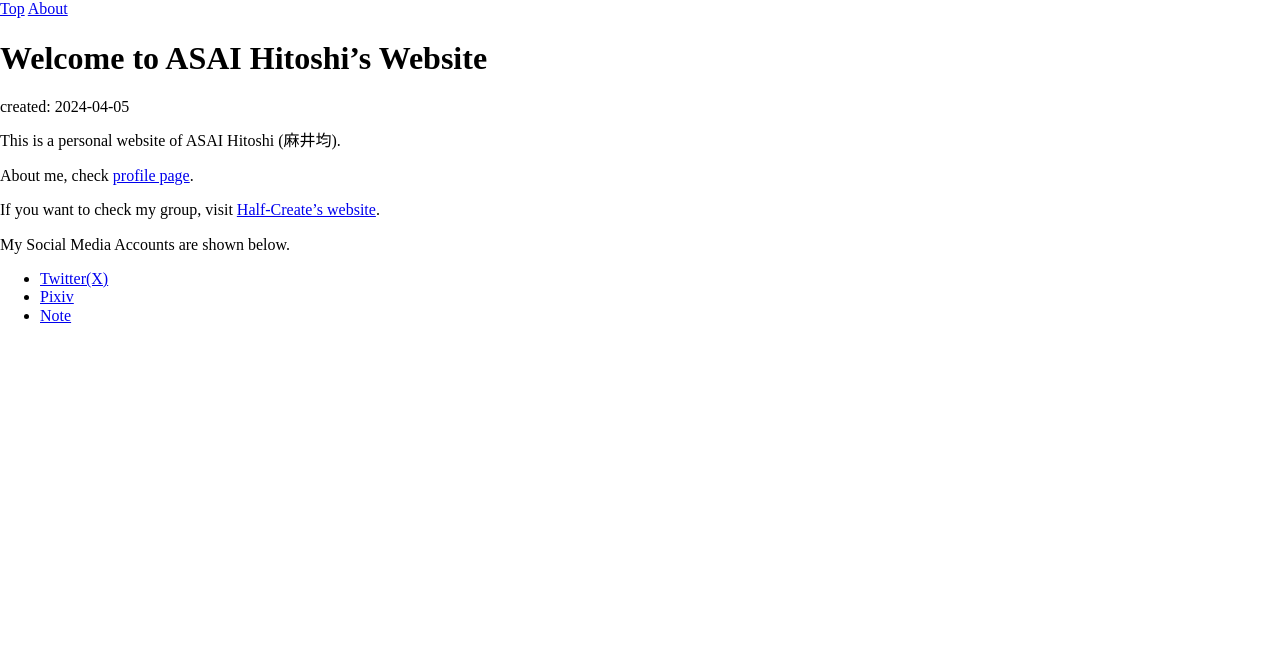
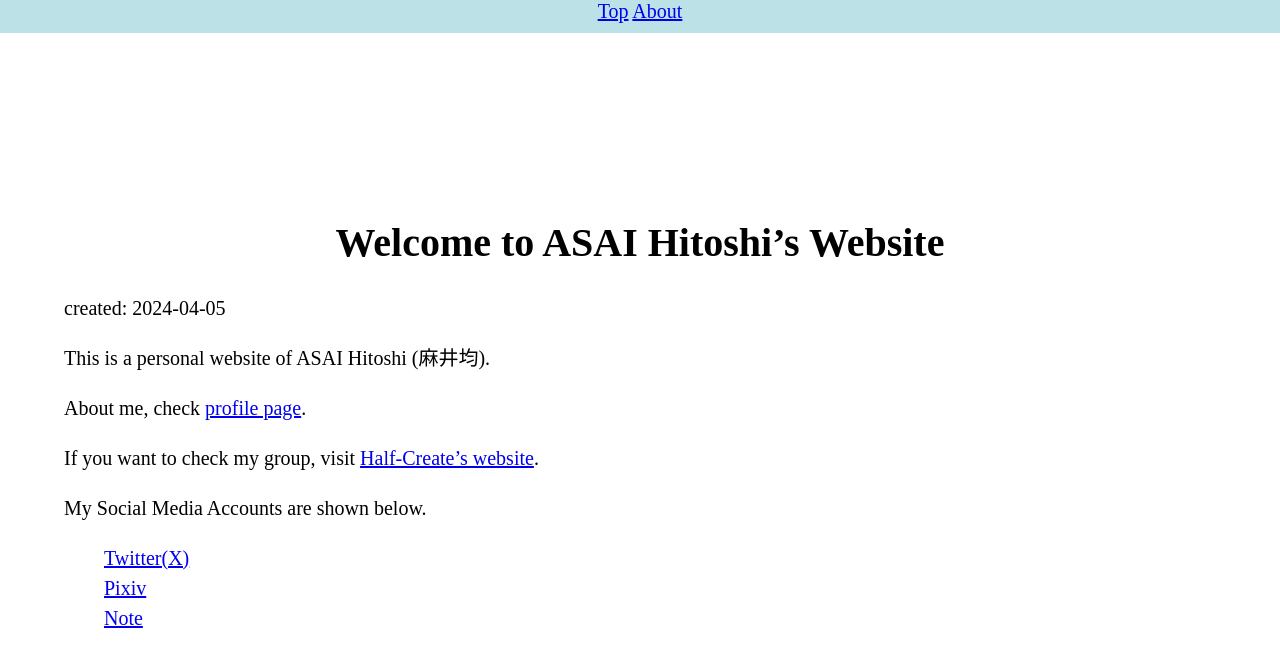
Before and after one commit to asainingen/asainingen.github.io, a Jekyll site: the page built from index.md, in a window 1280 px wide. Shown: the top 667 px of the page. Built offline with Jekyll 4.4.1, drawn with Linux system fonts in a browser that asks for light colours; nearby versions of some CDN libraries; library files that are not in the unit come from our copies; Markdown is read by kramdown in place of the engine named in the settings.

Commit message:
change path

```diff
--- a/_layouts/default.html
+++ b/_layouts/default.html
@@ -4,8 +4,8 @@
     <meta charset='utf-8'>
     <title>{{page.title}} | ASAI Hitoshi</title>
     <meta name="author" content="ASAI Hitoshi">
-    <link rel="stylesheet" href="./_layouts/normalize.css">
-    <link rel="stylesheet" href="./_layouts/default.css">
+    <link rel="stylesheet" href="https://asai.half-create.org/normalize.css">
+    <link rel="stylesheet" href="https://asai.half-create.org/default.css">
   </head>
 
   <body>
```
Also changed, not shown: default.css (renamed from _layouts/default.css), normalize.css (renamed from _layouts/normalize.css).
